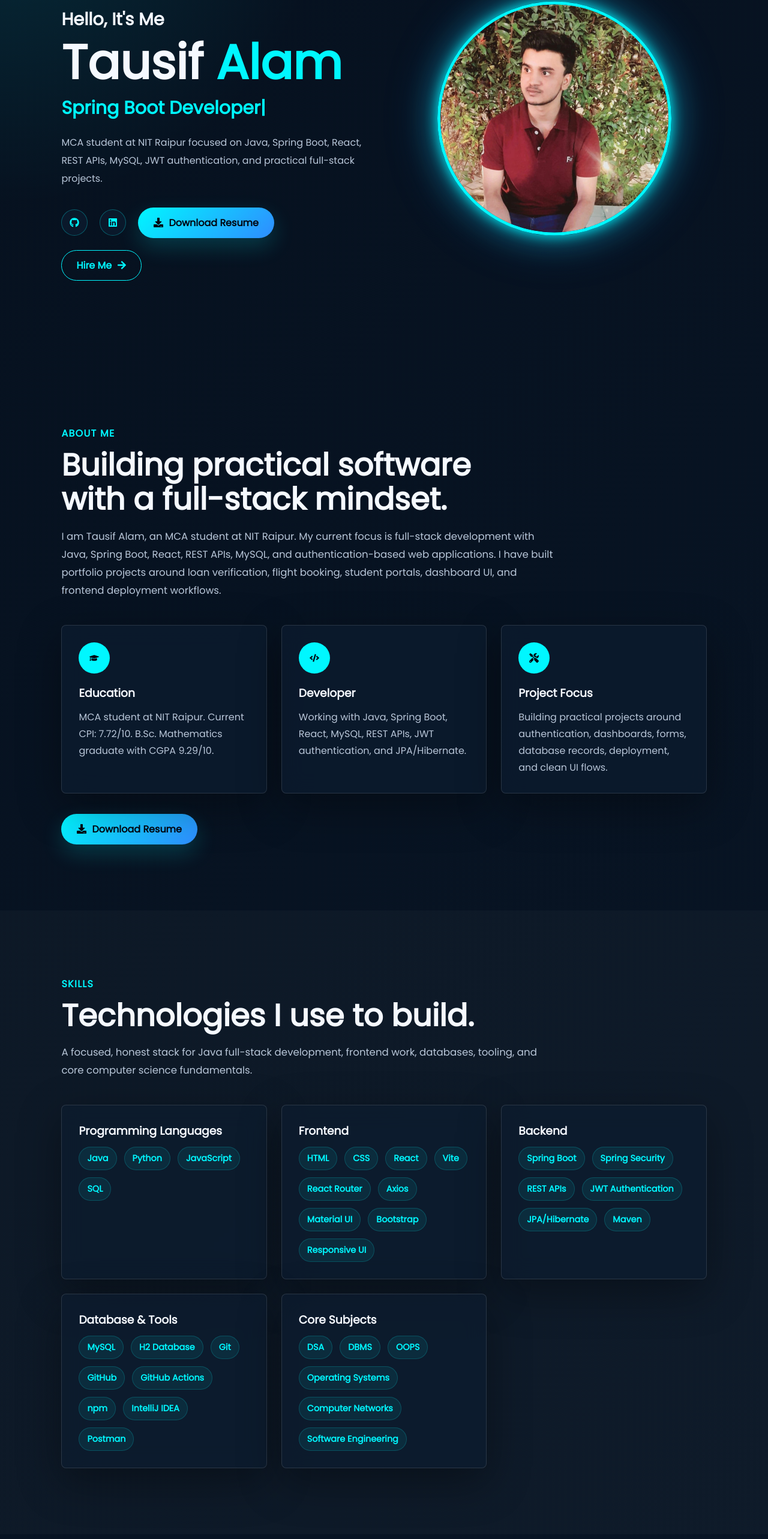
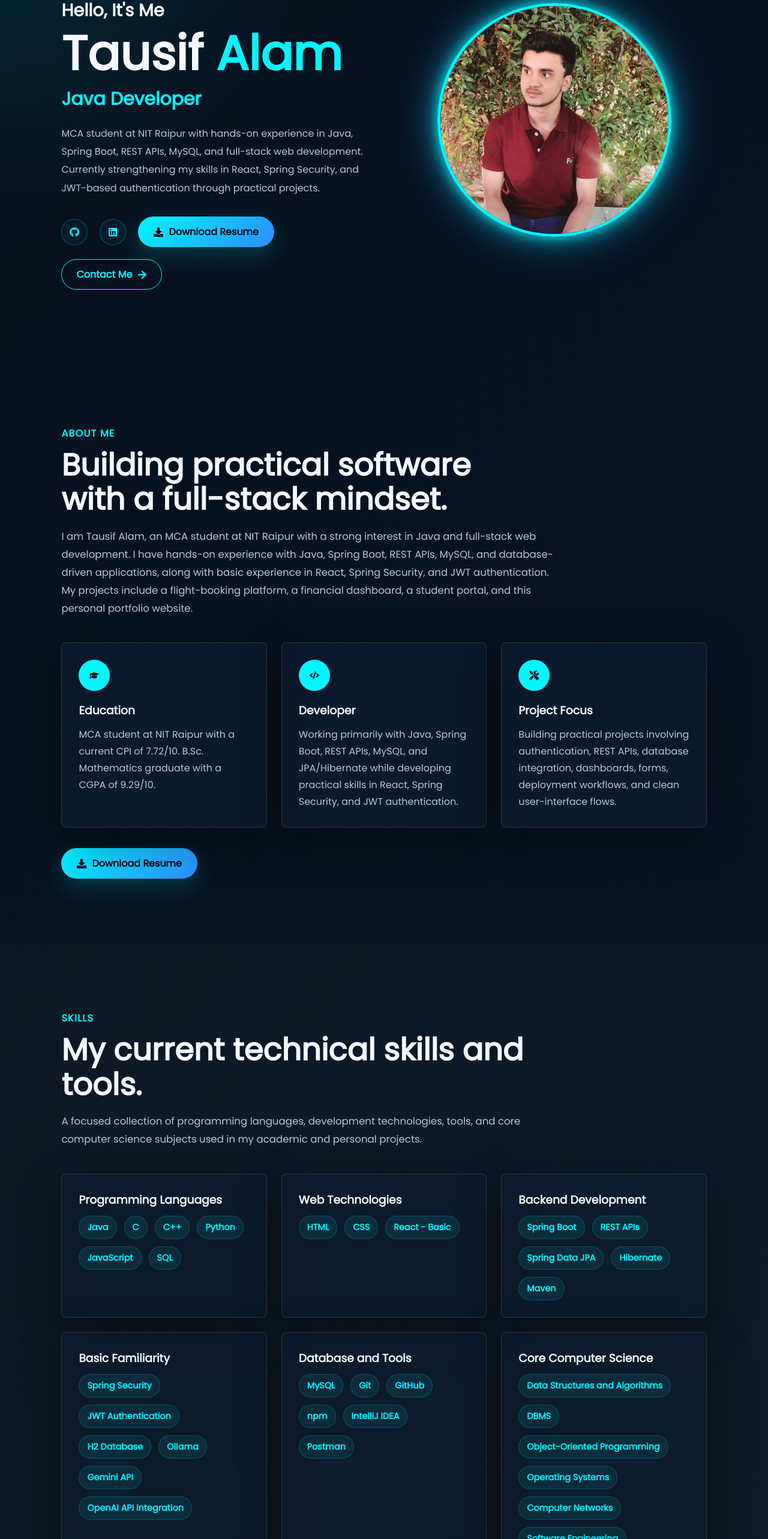
Before and after one commit to tausifalam6879/Portfolio-Website, a React (Vite) app: page / in a window 1280 px wide. Shown: the part 200-2766 px from the top of the page at 60% size. Built offline with nearby package versions, Linux system fonts and the light colour scheme.

Commit message:
Refine portfolio content for placements

```diff
--- a/index.html
+++ b/index.html
@@ -6,9 +6,9 @@
     <meta name="viewport" content="width=device-width, initial-scale=1.0" />
     <meta
       name="description"
-      content="Tausif Alam - MCA student and Java Full Stack Developer portfolio with Spring Boot, React, MySQL, REST API, authentication, and GitHub projects."
+      content="Tausif Alam - MCA student and aspiring Java Full-Stack Developer portfolio with Spring Boot, React, MySQL, REST API, authentication, and GitHub projects."
     />
-    <title>Tausif Alam | Java Full Stack Developer</title>
+    <title>Tausif Alam | Java Full-Stack Developer</title>
   </head>
   <body>
     <div id="root"></div>
--- a/src/components/About/About.jsx
+++ b/src/components/About/About.jsx
@@ -6,17 +6,17 @@ const aboutCards = [
   {
     icon: <FaGraduationCap />,
     title: "Education",
-    text: "MCA student at NIT Raipur. Current CPI: 7.72/10. B.Sc. Mathematics graduate with CGPA 9.29/10.",
+    text: "MCA student at NIT Raipur with a current CPI of 7.72/10. B.Sc. Mathematics graduate with a CGPA of 9.29/10.",
   },
   {
     icon: <FaCode />,
     title: "Developer",
-    text: "Working with Java, Spring Boot, React, MySQL, REST APIs, JWT authentication, and JPA/Hibernate.",
+    text: "Working primarily with Java, Spring Boot, REST APIs, MySQL, and JPA/Hibernate while developing practical skills in React, Spring Security, and JWT authentication.",
   },
   {
     icon: <FaTools />,
     title: "Project Focus",
-    text: "Building practical projects around authentication, dashboards, forms, database records, deployment, and clean UI flows.",
+    text: "Building practical projects involving authentication, REST APIs, database integration, dashboards, forms, deployment workflows, and clean user-interface flows.",
   },
 ];
 
@@ -36,11 +36,13 @@ const About = () => {
         </h2>
 
         <p className="section-lead">
-          I am Tausif Alam, an MCA student at NIT Raipur. My current focus is
-          full-stack development with Java, Spring Boot, React, REST APIs, MySQL,
-          and authentication-based web applications. I have built portfolio
-          projects around loan verification, flight booking, student portals,
-          dashboard UI, and frontend deployment workflows.
+          I am Tausif Alam, an MCA student at NIT Raipur with a strong interest
+          in Java and full-stack web development. I have hands-on experience
+          with Java, Spring Boot, REST APIs, MySQL, and database-driven
+          applications, along with basic experience in React, Spring Security,
+          and JWT authentication. My projects include a flight-booking platform,
+          a financial dashboard, a student portal, and this personal portfolio
+          website.
         </p>
 
         <div className="about-grid">
--- a/src/components/Hero/Hero.jsx
+++ b/src/components/Hero/Hero.jsx
@@ -25,13 +25,11 @@ const Hero = () => {
 
         <TypeAnimation
           sequence={[
-            "Java Full Stack Developer",
+            "Aspiring Java Full-Stack Developer",
             2000,
-            "Spring Boot Developer",
+            "Java Developer",
             2000,
-            "React Developer",
-            2000,
-            "Full Stack Project Builder",
+            "MCA Student",
             2000,
           ]}
           wrapper="div"
@@ -48,8 +46,10 @@ const Hero = () => {
         />
 
         <p className="hero-description">
-          MCA student at NIT Raipur focused on Java, Spring Boot, React, REST
-          APIs, MySQL, JWT authentication, and practical full-stack projects.
+          MCA student at NIT Raipur with hands-on experience in Java, Spring
+          Boot, REST APIs, MySQL, and full-stack web development. Currently
+          strengthening my skills in React, Spring Security, and JWT-based
+          authentication through practical projects.
         </p>
 
         <div
@@ -65,7 +65,7 @@ const Hero = () => {
             className="social-button"
             href={profile.github}
             target="_blank"
-            rel="noreferrer"
+            rel="noopener noreferrer"
             aria-label="GitHub profile"
             title="GitHub"
           >
@@ -76,7 +76,7 @@ const Hero = () => {
             className="social-button"
             href={profile.linkedin}
             target="_blank"
-            rel="noreferrer"
+            rel="noopener noreferrer"
             aria-label="LinkedIn profile"
             title="LinkedIn"
           >
@@ -95,7 +95,7 @@ const Hero = () => {
             duration={500}
             offset={-72}
           >
-            Hire Me
+            Contact Me
             <FaArrowRight />
           </Link>
         </div>
--- a/src/components/Skills/Skills.jsx
+++ b/src/components/Skills/Skills.jsx
@@ -6,10 +6,11 @@ const Skills = () => {
     <section id="skills" className="skills section-shell section-alt">
       <div className="section-content">
         <p className="section-kicker">Skills</p>
-        <h2 className="section-title">Technologies I use to build.</h2>
+        <h2 className="section-title">My current technical skills and tools.</h2>
         <p className="section-lead">
-          A focused, honest stack for Java full-stack development, frontend
-          work, databases, tooling, and core computer science fundamentals.
+          A focused collection of programming languages, development
+          technologies, tools, and core computer science subjects used in my
+          academic and personal projects.
         </p>
 
         <div className="skills-grid">
--- a/src/data/projects.js
+++ b/src/data/projects.js
@@ -1,7 +1,7 @@
 export const projects = [
   {
-    title: "Loan Verification System",
-    category: "Full Stack FinTech Project",
+    title: "Loan Verification and Expense Dashboard",
+    category: "Full-Stack Financial Dashboard",
     tech: [
       "React",
       "Spring Boot",
@@ -12,14 +12,16 @@ export const projects = [
       "Recharts",
     ],
     description:
-      "A loan verification platform with authentication, user/admin flows, expense tracking, loan application review, payment records, budget monitoring, transaction history, and charts.",
+      "A financial dashboard featuring user and admin workflows, loan application management, expense tracking, payment records, budget monitoring, transaction history, charts, and AI-assisted financial insights.",
+    note: "The hosted version provides a frontend demo, while the repository contains the complete Spring Boot backend implementation.",
     github: "https://github.com/tausifalam6879/Loan_Verification_System",
     demo: "https://tausifalam6879.github.io/Loan_Verification_System",
+    demoLabel: "Live Frontend Demo",
     featured: true,
   },
   {
     title: "SkyLink - Full-Stack Airline Booking Platform",
-    category: "Full Stack Travel Platform",
+    category: "Full-Stack Travel Platform",
     tech: [
       "React 19",
       "Vite",
@@ -31,19 +33,40 @@ export const projects = [
       "GitHub Actions",
     ],
     description:
-      "A flight booking and travel management platform with flight search, fare comparison, seat selection, booking creation, booking history, cancellation, offers, and flight-status tracking.",
+      "A flight-booking and travel-management platform featuring flight search, fare comparison, seat selection, booking creation, booking history, cancellation, offers, trip planning, and flight-status tracking.",
+    note: "The hosted version demonstrates frontend and sample booking flows, while the repository contains the Spring Boot and MySQL backend implementation.",
     github: "https://github.com/tausifalam6879/SkyLink",
     demo: "https://tausifalam6879.github.io/SkyLink/",
+    demoLabel: "Live Frontend Demo",
     featured: true,
   },
   {
-    title: "Student Form & Notification Portal",
+    title: "Personal Portfolio Website",
+    category: "Frontend Project",
+    tech: [
+      "React",
+      "Vite",
+      "Material UI",
+      "Framer Motion",
+      "React Scroll",
+      "GitHub Pages",
+    ],
+    description:
+      "A responsive personal portfolio website created to present my education, technical skills, software projects, resume, GitHub profile, LinkedIn profile, and contact information.",
+    github: "https://github.com/tausifalam6879/Portfolio-Website",
+    demo: "https://tausifalam6879.github.io/Portfolio-Website/",
+    demoLabel: "Live Demo",
+    featured: false,
+  },
+  {
+    title: "Student Form and Notification Portal",
     category: "Web Application",
     tech: ["HTML", "CSS", "JavaScript", "PHP", "MySQL"],
     description:
-      "A student portal with registration, login, form submission, notification management, MySQL-backed records, and an admin dashboard for submitted data.",
+      "An academic web application featuring student registration, login, form submission, notification management, MySQL-backed records, and an admin dashboard for managing submitted data.",
     github: "https://github.com/tausifalam6879/student-form-portal",
     demo: "",
+    demoLabel: "Frontend Preview",
     featured: false,
   },
 ];
--- a/src/data/skills.js
+++ b/src/data/skills.js
@@ -1,52 +1,37 @@
 export const skillCategories = [
   {
     category: "Programming Languages",
-    skills: ["Java", "Python", "JavaScript", "SQL"],
+    skills: ["Java", "C", "C++", "Python", "JavaScript", "SQL"],
   },
   {
-    category: "Frontend",
+    category: "Web Technologies",
+    skills: ["HTML", "CSS", "React - Basic"],
+  },
+  {
+    category: "Backend Development",
+    skills: ["Spring Boot", "REST APIs", "Spring Data JPA", "Hibernate", "Maven"],
+  },
+  {
+    category: "Basic Familiarity",
     skills: [
-      "HTML",
-      "CSS",
-      "React",
-      "Vite",
-      "React Router",
-      "Axios",
-      "Material UI",
-      "Bootstrap",
-      "Responsive UI",
+      "Spring Security",
+      "JWT Authentication",
+      "H2 Database",
+      "Ollama",
+      "Gemini API",
+      "OpenAI API Integration",
     ],
   },
   {
-    category: "Backend",
-    skills: [
-      "Spring Boot",
-      "Spring Security",
-      "REST APIs",
-      "JWT Authentication",
-      "JPA/Hibernate",
-      "Maven",
-    ],
+    category: "Database and Tools",
+    skills: ["MySQL", "Git", "GitHub", "npm", "IntelliJ IDEA", "Postman"],
   },
   {
-    category: "Database & Tools",
+    category: "Core Computer Science",
     skills: [
-      "MySQL",
-      "H2 Database",
-      "Git",
-      "GitHub",
-      "GitHub Actions",
-      "npm",
-      "IntelliJ IDEA",
-      "Postman",
-    ],
-  },
-  {
-    category: "Core Subjects",
-    skills: [
-      "DSA",
+      "Data Structures and Algorithms",
       "DBMS",
-      "OOPS",
+      "Object-Oriented Programming",
       "Operating Systems",
       "Computer Networks",
       "Software Engineering",
--- a/src/styles/global.css
+++ b/src/styles/global.css
@@ -373,6 +373,16 @@ img {
   line-height: 1.75;
 }
 
+.project-note {
+  margin-top: 14px;
+  padding: 12px 14px;
+  color: var(--muted);
+  background: rgba(0, 247, 255, 0.06);
+  border: 1px solid rgba(0, 247, 255, 0.14);
+  border-radius: 8px;
+  font-size: 0.9rem;
+}
+
 .about-resume {
   margin-top: 34px;
 }
--- a/src/styles/theme.js
+++ b/src/styles/theme.js
@@ -1,6 +1,6 @@
 export const profile = {
   name: "Tausif Alam",
-  role: "Java Full Stack Developer",
+  role: "Aspiring Java Full-Stack Developer",
   email: "tausifalam6879@gmail.com",
   location: "Raipur, Chhattisgarh",
   github: "https://github.com/tausifalam6879",
```
Also changed, not shown: src/components/Contact/Contact.jsx (+4 -4 lines), src/components/Footer/Footer.jsx (+11 -3 lines), src/components/Projects/Projects.jsx (+8 -6 lines).
